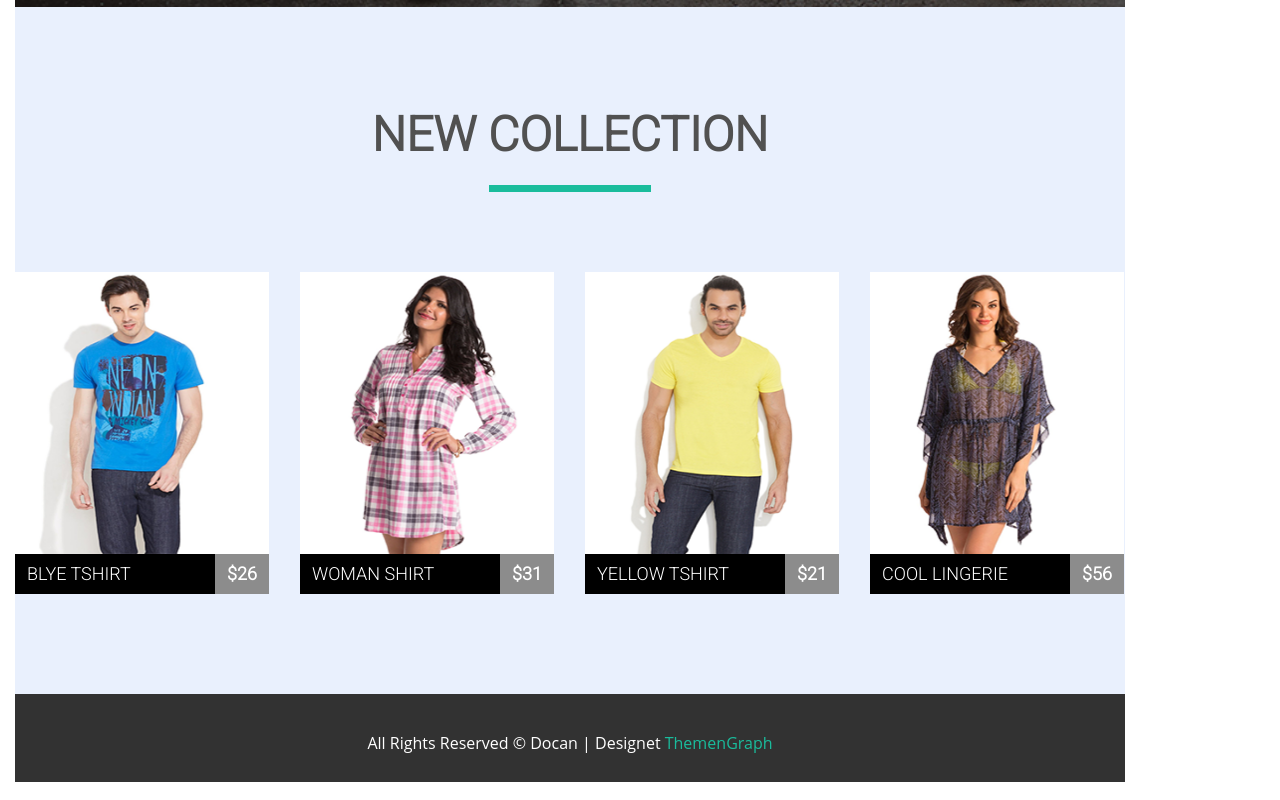
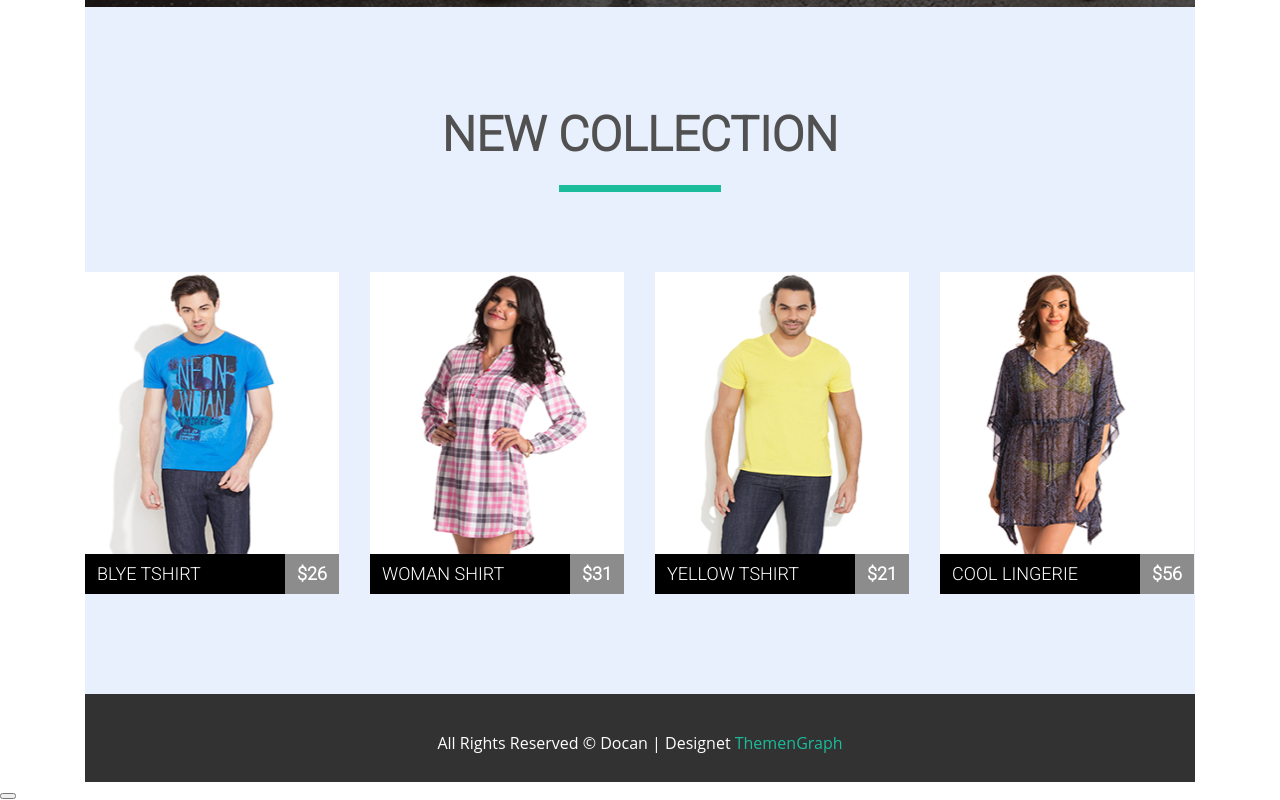
Before and after one commit to BoykoDV/goit-fe-course, a plain HTML site: page html-css/module-05/index.html in a window 1280 px wide. Shown: the part 700-1500 px from the top of the page. Drawn offline with Linux system fonts and the light colour scheme.

Commit message:
centered layout (module-05)

```diff
--- a/html-css/module-05/css/styles.css
+++ b/html-css/module-05/css/styles.css
@@ -12,7 +12,7 @@ html {
 /* размеры страници */
 .wrapper{
     width: 1140px;
-    margin: 0;
+    margin: 0 auto;
     padding: 0 15px;
 }
 .clearfix::after {
@@ -23,7 +23,7 @@ html {
 
 /*HEDER*/
 .page-header {
-    margin: 0;
+    margin: 0 auto;
     padding: 36px 15px;
 }
 .site-nav {
@@ -342,7 +342,8 @@ html {
     width: 1110px;
     background-color: rgb(50, 50, 50);
     padding: 0;
-    margin: 0 15px;
+    margin: 0 auto;
+    /* margin: 0 15px; */
 }
 .page-footer p {
     margin: 0;
--- a/html-css/module-05/index.html
+++ b/html-css/module-05/index.html
@@ -115,3 +115,4 @@
     </footer>
   </body>
 </html>
+<button></button>
```
